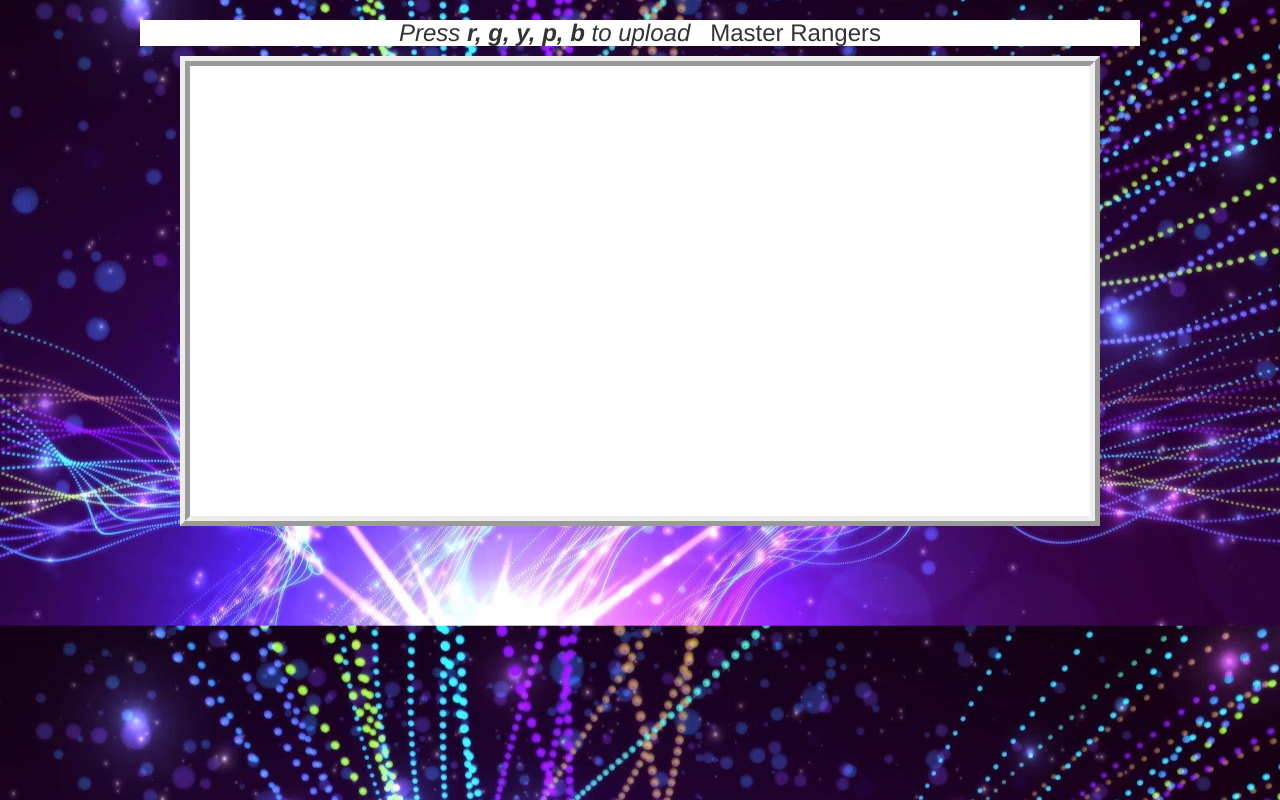
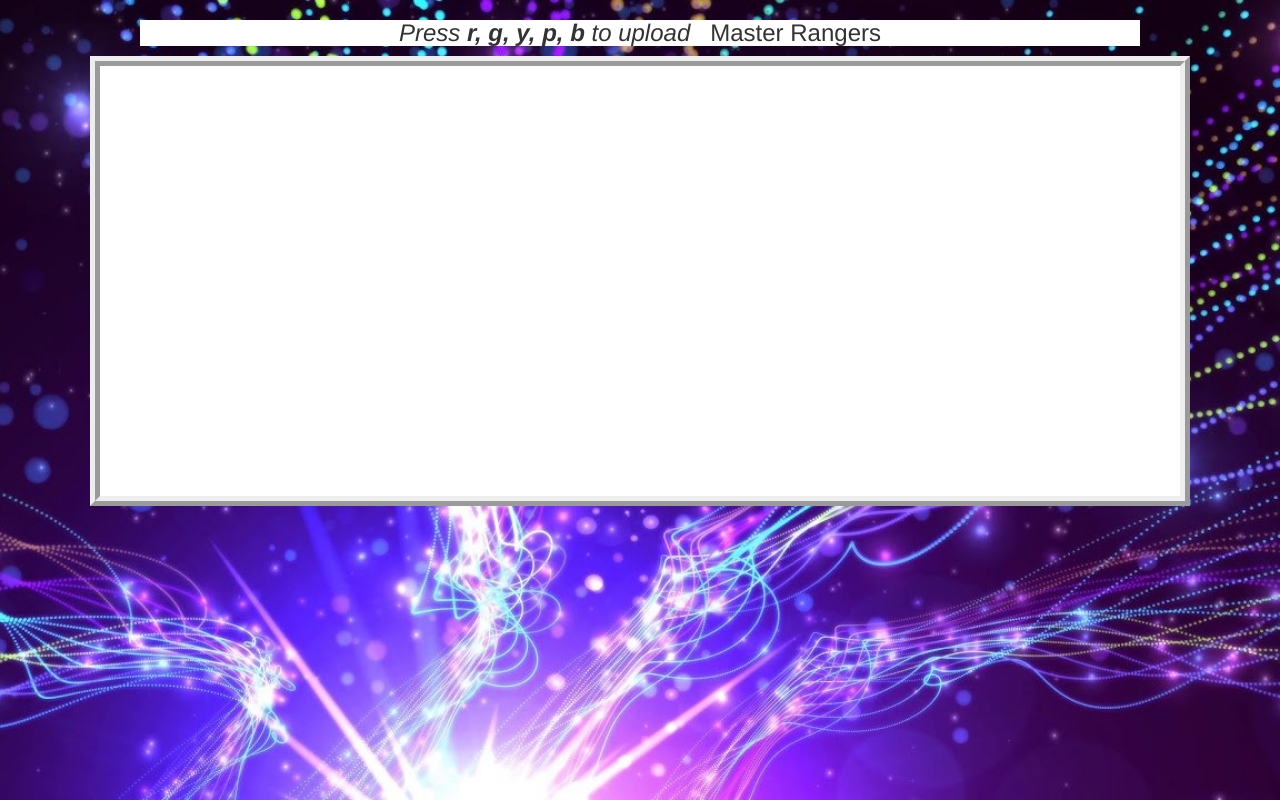
Before and after one commit to anjika17/master-rangers, a plain HTML site: page index.html in a window 1280 px wide. Drawn offline with nearby package versions, Linux system fonts and the light colour scheme.

Commit message:
Add files via upload

```diff
--- a/index.html
+++ b/index.html
@@ -1,23 +1,16 @@
-<!DOCTYPE html>
 <html>
 <head>
 	<title>MasterRangers</title>
 <link rel="stylesheet" href="style.css">
 <script src="fabric.js"></script>
-
 <link rel="stylesheet" href="https://maxcdn.bootstrapcdn.com/bootstrap/3.4.0/css/bootstrap.min.css">
-
 <script src="https://ajax.googleapis.com/ajax/libs/jquery/3.4.1/jquery.min.js"></script>
-
 <script src="https://maxcdn.bootstrapcdn.com/bootstrap/3.4.0/js/bootstrap.min.js"></script>
-
 </head>
-
 <body class="body_backgorund">
 	<center>
 		<h3><i>Press <b>r, g, y, p, b</b> to upload &nbsp;</i> Master Rangers</h3>
-		<canvas id="myCanvas" width="900" height="450"></canvas>
-
+		<canvas width="1100" height="450" id="myCanvas">
 	</center>
 	<script src="main.js"></script>
 </body>
--- a/main.js
+++ b/main.js
@@ -1,10 +1,13 @@
 
-canvas=document.getElementById("myCanvas");
+var canvas = new fabric.Canvas("myCanvas");
+
 block_y=1;
 block_x=1;
 
 block_image_width = 350;
 block_image_height = 430;
+
+var block_image_object= "";
 
 function new_image(get_image)
 {
@@ -56,5 +59,4 @@ console.log(keyPressed);
 	   new_image("br.png");
 	   console.log("b Key Pressed");
    }
-
 }
```
Lines whose indentation alone changed are shown as unchanged.
